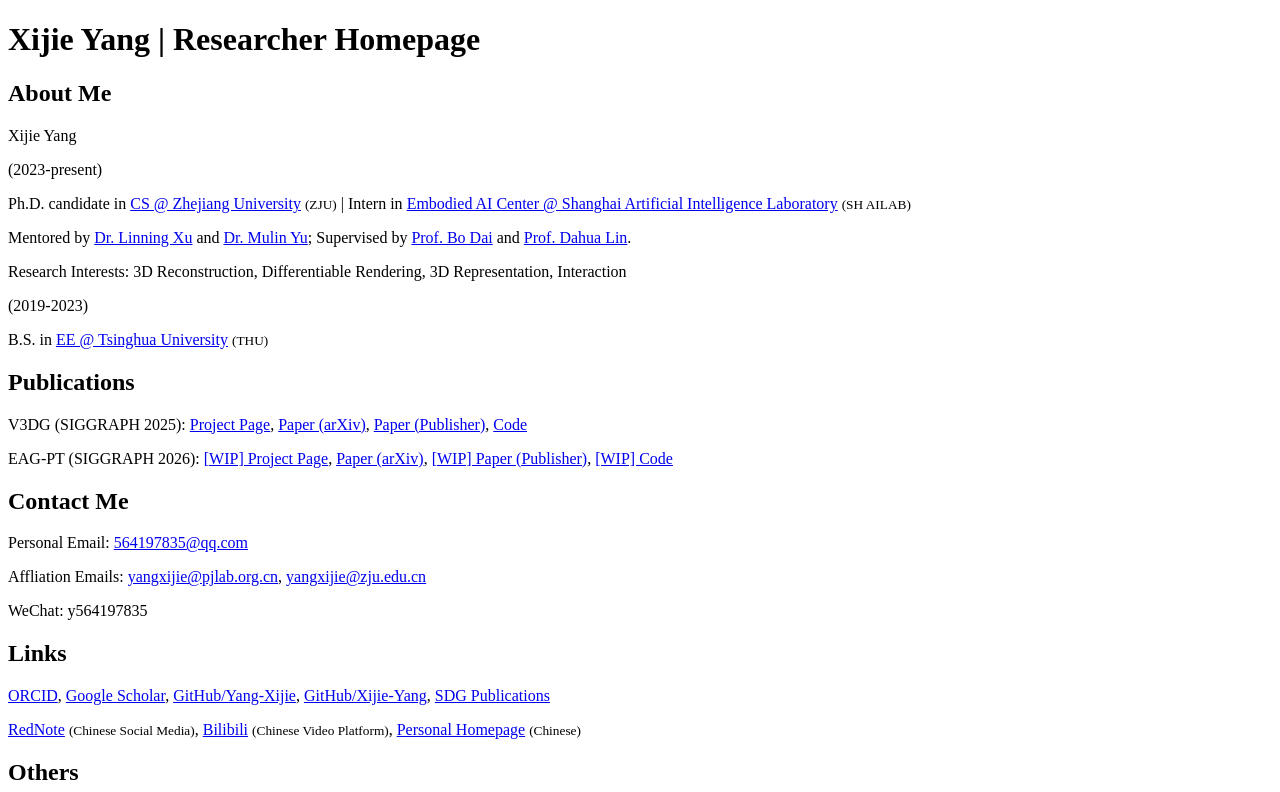
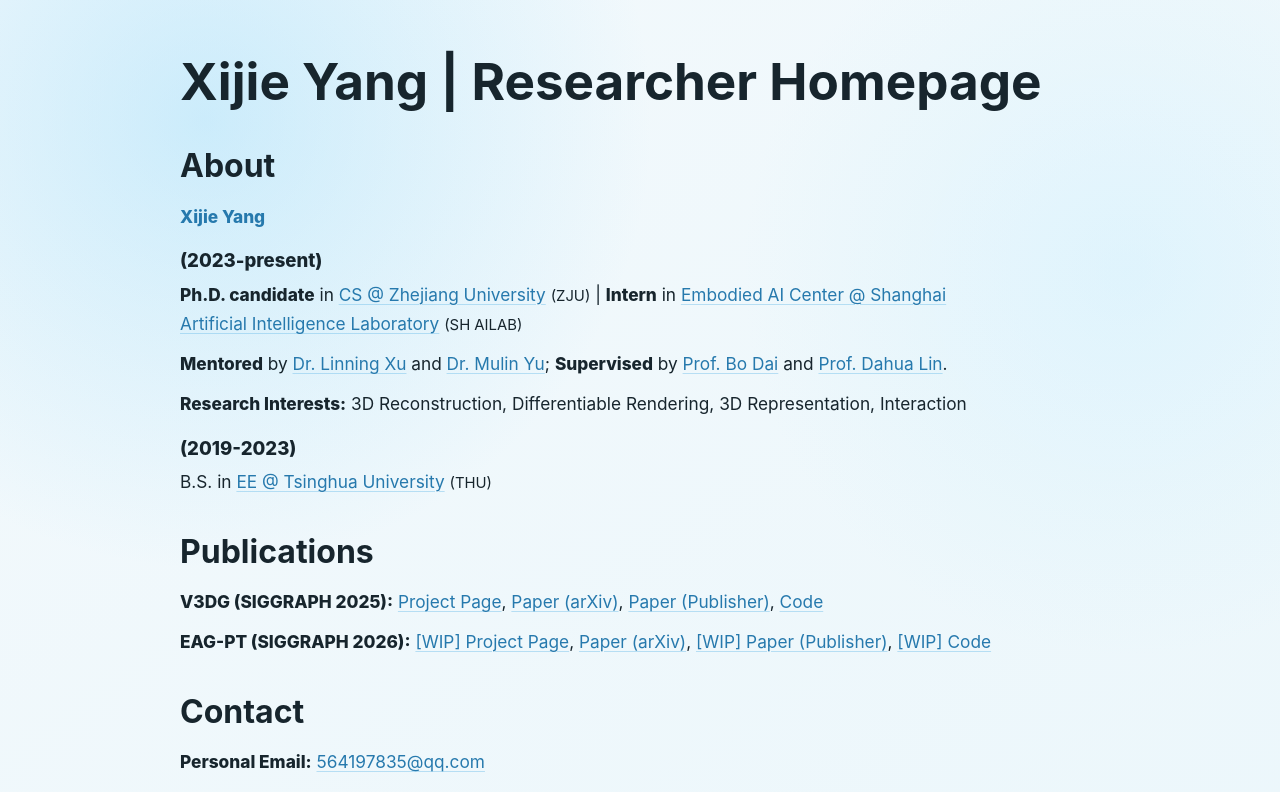
Before and after one commit to Xijie-Yang/xijie-yang.github.io, a React (Vite) app: page / in a window 1280 px wide. Shown: the top 792 px of the page. Built offline with nearby package versions, Linux system fonts and the light colour scheme.

Commit message:
add style

```diff
--- a/src/App.css
+++ b/src/App.css
@@ -0,0 +1,99 @@
+#root {
+  width: min(100% - 32px, 920px);
+  margin: 0 auto;
+  padding: clamp(30px, 5vw, 56px) 0;
+}
+
+h1,
+h2,
+h3,
+p {
+  margin-top: 0;
+}
+
+h1 {
+  max-width: 920px;
+  margin-bottom: clamp(22px, 4vw, 34px);
+  color: var(--text);
+  font-size: clamp(1.9rem, 4vw, 3.2rem);
+  line-height: 1;
+  letter-spacing: 0;
+}
+
+h2 {
+  margin: clamp(20px, 3vw, 30px) 0 18px;
+  padding-top: clamp(2px, 1vw, 8px);
+  color: var(--text);
+  font-size: clamp(1.32rem, 3vw, 2rem);
+  line-height: 1.08;
+  letter-spacing: 0;
+}
+
+h1 + h2 {
+  margin-top: 0;
+}
+
+h3 {
+  margin: 18px 0 8px;
+  color: var(--text);
+  font-size: clamp(1.02rem, 1.8vw, 1.16rem);
+  line-height: 1.2;
+  letter-spacing: 0;
+}
+
+h2 + h3 {
+  margin-top: 0;
+}
+
+p {
+  max-width: 820px;
+  margin-bottom: 10px;
+  color: var(--text);
+  font-size: clamp(1rem, 1.8vw, 1.08rem);
+  line-height: 1.72;
+}
+
+p:empty {
+  display: none;
+}
+
+span[title] {
+  font-weight: 760;
+}
+
+strong {
+  color: var(--text);
+  font-weight: 760;
+}
+
+small {
+  color: var(--text);
+  font-size: 0.86em;
+}
+
+a {
+  border-radius: 4px;
+}
+
+h2 + p span[title],
+h2 + p a,
+h2 + p + p a {
+  color: var(--accent-strong);
+}
+
+@media (max-width: 560px) {
+  #root {
+    width: min(100% - 24px, 920px);
+    padding-top: 28px;
+    padding-bottom: 44px;
+  }
+
+  h1 {
+    margin-bottom: 24px;
+  }
+
+  h2 {
+    margin-top: 22px;
+    margin-bottom: 16px;
+  }
+}
--- a/src/App.jsx
+++ b/src/App.jsx
@@ -7,22 +7,24 @@ function App() {
 
       {/* WIP a brief introduction */}
 
-      <h2>About Me</h2>
+      <h2>About</h2>
 
       <p>
         <span title="杨希杰">Xijie Yang</span>
       </p>
 
-      <p>(2023-present)</p>
+      <h3>
+        <strong>(2023-present)</strong>
+      </h3>
       <p>
-        Ph.D. candidate in{" "}
+        <strong>Ph.D. candidate</strong> in{" "}
         <a
           href="http://www.en.cs.zju.edu.cn"
           title="浙江大学计算机科学与技术学院"
         >
           CS @ Zhejiang University
         </a>{" "}
-        <small>(ZJU)</small> | Intern in{" "}
+        <small>(ZJU)</small> | <strong>Intern</strong> in{" "}
         <a
           href="https://www.shlab.org.cn"
           title="上海人工智能实验室具身智能中心"
@@ -32,7 +34,7 @@ function App() {
         <small>(SH AILAB)</small>
       </p>
       <p>
-        Mentored by{" "}
+        <strong>Mentored</strong> by{" "}
         <a href="https://eveneveno.github.io/lnxu/" title="徐霖宁">
           Dr. Linning Xu
         </a>{" "}
@@ -40,7 +42,7 @@ function App() {
         <a href="https://mulinyu.github.io" title="于沐霖">
           Dr. Mulin Yu
         </a>
-        ; Supervised by{" "}
+        ; <strong>Supervised</strong> by{" "}
         <a href="https://datascience.hku.hk/people/bo-dai/" title="戴勃">
           Prof. Bo Dai
         </a>{" "}
@@ -51,10 +53,12 @@ function App() {
         .
       </p>
       <p>
-        Research Interests: 3D Reconstruction, Differentiable Rendering, 3D
-        Representation, Interaction
+        <strong>Research Interests:</strong> 3D Reconstruction, Differentiable
+        Rendering, 3D Representation, Interaction
       </p>
-      <p>(2019-2023)</p>
+      <h3>
+        <strong>(2019-2023)</strong>
+      </h3>
       <p>
         B.S. in{" "}
         <a href="https://www.ee.tsinghua.edu.cn/en/" title="清华大学电子工程系">
@@ -67,14 +71,14 @@ function App() {
 
       {/* WIP add authors, teaser, abs / brief intro */}
       <p>
-        V3DG (SIGGRAPH 2025):{" "}
+        <strong>V3DG (SIGGRAPH 2025):</strong>{" "}
         <a href="https://xijie-yang.github.io/V3DG/">Project Page</a>,{" "}
         <a href="https://arxiv.org/abs/2505.06523">Paper (arXiv)</a>,{" "}
         <a href="https://doi.org/10.1145/3721238.3730602">Paper (Publisher)</a>,{" "}
         <a href="https://github.com/city-super/V3DG">Code</a>
       </p>
       <p>
-        EAG-PT (SIGGRAPH 2026):{" "}
+        <strong>EAG-PT (SIGGRAPH 2026):</strong>{" "}
         <a href="https://eag-pt.github.io">[WIP] Project Page</a>,{" "}
         <a href="https://arxiv.org/abs/2601.23065">Paper (arXiv)</a>,{" "}
         <a href="https://doi.org/10.1145/3799902.3811054">
@@ -83,22 +87,25 @@ function App() {
         , <a href="https://github.com/InternRobotics/EAG-PT">[WIP] Code</a>
       </p>
 
-      <h2>Contact Me</h2>
+      <h2>Contact</h2>
 
       <p>
-        Personal Email: <a href="mailto:564197835@qq.com">564197835@qq.com</a>
+        <strong>Personal Email:</strong>{" "}
+        <a href="mailto:564197835@qq.com">564197835@qq.com</a>
       </p>
       <p>
-        Affliation Emails:{" "}
+        <strong>Affliation Emails:</strong>{" "}
         <a href="mailto:yangxijie@pjlab.org.cn">yangxijie@pjlab.org.cn</a>,{" "}
         <a href="mailto:yangxijie@zju.edu.cn">yangxijie@zju.edu.cn</a>
       </p>
-      <p>WeChat: y564197835</p>
+      <p>
+        <strong>WeChat:</strong> y564197835
+      </p>
 
       <h2>Links</h2>
 
-      <p></p>
       <p>
+        <strong>Research:</strong>{" "}
         <a href="https://orcid.org/0009-0009-3076-2595">ORCID</a>,{" "}
         <a href="https://scholar.google.com/citations?user=dP5NZVgAAAAJ">
           Google Scholar
@@ -109,6 +116,7 @@ function App() {
       </p>
 
       <p>
+        <strong>Life:</strong>{" "}
         <a href="https://www.xiaohongshu.com/user/profile/61be0cc10000000021024369">
           RedNote
         </a>{" "}
@@ -119,10 +127,11 @@ function App() {
         <small>(Chinese)</small>
       </p>
 
-      <h2>Others</h2>
+      <h2>Miscellaneous</h2>
 
       <p>
-        Honors: Honor for Graduates – Excellence in Academic Innovation{" "}
+        <strong>Honors:</strong> Honor for Graduates – Excellence in Academic
+        Innovation{" "}
         <small>(2025, ZJU)</small>, Outstanding Graduate Leader Award{" "}
         <small>(2024, ZJU)</small>, Award of Honor for Graduate{" "}
         <small>(2024, ZJU)</small>, Outstanding Scholarship for Scientific and
@@ -130,7 +139,8 @@ function App() {
         for Social Practice <small>(2020, THU)</small>
       </p>
       <p>
-        Programming: <a href="https://www.python.org">Python</a>,{" "}
+        <strong>Programming:</strong> <a href="https://www.python.org">Python</a>
+        ,{" "}
         <a href="https://pytorch.org">PyTorch</a>,{" "}
         <a href="https://developer.nvidia.com/cuda">CUDA</a>,{" "}
         <a href="https://developer.apple.com/metal/">Metal</a>; App dev:{" "}
@@ -142,7 +152,7 @@ function App() {
         <a href="https://www.apple.com/final-cut-pro/">FCP</a>
       </p>
       <p>
-        Interesting Projects:{" "}
+        <strong>Interesting Projects:</strong>{" "}
         <a href="https://space.bilibili.com/24502827/lists/139476">
           C++ on macOS Tutorial
         </a>
@@ -160,10 +170,14 @@ function App() {
         , <a href="https://github.com/Ex-Studio/ExSticky">ExSticky</a>
       </p>
 
-      <p>Languages: native Chinese, fluent English, beginner Japanese</p>
+      <p>
+        <strong>Languages:</strong> native Chinese, fluent English, beginner
+        Japanese
+      </p>
 
       <p>
-        Interests: <a href="https://developer.apple.com/macos/">macOS</a>,{" "}
+        <strong>Interests:</strong>{" "}
+        <a href="https://developer.apple.com/macos/">macOS</a>,{" "}
         <a href="https://yang-xijie.github.io/2/Anime/anime-rating-extraordinary/">
           Anime
         </a>
--- a/src/index.css
+++ b/src/index.css
@@ -0,0 +1,110 @@
+:root {
+  color-scheme: light dark;
+  font-family:
+    Inter, ui-sans-serif, system-ui, -apple-system, BlinkMacSystemFont, "Segoe UI",
+    sans-serif;
+  font-synthesis: none;
+  text-rendering: optimizeLegibility;
+  -webkit-font-smoothing: antialiased;
+  --bg: #f3f9fc;
+  --bg-soft: #e9f6fb;
+  --surface: rgba(250, 253, 255, 0.84);
+  --surface-strong: #ffffff;
+  --text: #17252d;
+  --muted: #5d7280;
+  --line: rgba(45, 103, 132, 0.18);
+  --accent: #67b9e8;
+  --accent-strong: #2679ad;
+  --accent-soft: rgba(103, 185, 232, 0.18);
+  --shadow: 0 24px 80px rgba(43, 103, 133, 0.12);
+  --glow-1: rgba(141, 215, 250, 0.38);
+  --glow-2: rgba(193, 236, 255, 0.34);
+  --glow-3: rgba(105, 178, 223, 0.16);
+}
+
+:root[data-theme="dark"] {
+  color-scheme: dark;
+  --bg: #6fa8bf;
+  --bg-soft: #98c9d9;
+  --surface: rgba(135, 190, 209, 0.72);
+  --surface-strong: #a5d0dd;
+  --text: #ffffff;
+  --muted: #ffffff;
+  --line: rgba(255, 255, 255, 0.26);
+  --accent: #d8f7ff;
+  --accent-strong: #165f88;
+  --accent-soft: rgba(255, 255, 255, 0.18);
+  --shadow: 0 24px 72px rgba(48, 104, 126, 0.18);
+  --glow-1: rgba(255, 255, 255, 0.2);
+  --glow-2: rgba(222, 246, 255, 0.18);
+  --glow-3: rgba(123, 188, 213, 0.1);
+}
+
+@media (prefers-color-scheme: dark) {
+  :root:not([data-theme="light"]) {
+    color-scheme: dark;
+    --bg: #6fa8bf;
+    --bg-soft: #98c9d9;
+    --surface: rgba(135, 190, 209, 0.72);
+    --surface-strong: #a5d0dd;
+    --text: #ffffff;
+    --muted: #ffffff;
+    --line: rgba(255, 255, 255, 0.26);
+    --accent: #d8f7ff;
+    --accent-strong: #165f88;
+    --accent-soft: rgba(255, 255, 255, 0.18);
+    --shadow: 0 24px 72px rgba(48, 104, 126, 0.18);
+    --glow-1: rgba(255, 255, 255, 0.2);
+    --glow-2: rgba(222, 246, 255, 0.18);
+    --glow-3: rgba(123, 188, 213, 0.1);
+  }
+}
+
+* {
+  box-sizing: border-box;
+}
+
+html {
+  min-width: 320px;
+  background:
+    radial-gradient(circle at 16% 8%, var(--glow-1), transparent 28rem),
+    radial-gradient(circle at 88% 18%, var(--glow-2), transparent 24rem),
+    radial-gradient(circle at 62% 100%, var(--glow-3), transparent 30rem),
+    linear-gradient(145deg, var(--bg), var(--bg-soft));
+}
+
+body {
+  min-width: 320px;
+  min-height: 100vh;
+  margin: 0;
+  color: var(--text);
+}
+
+button,
+input,
+textarea,
+select {
+  font: inherit;
+}
+
+a {
+  color: var(--accent-strong);
+  text-decoration-color: color-mix(in srgb, var(--accent) 42%, transparent);
+  text-decoration-thickness: 0.08em;
+  text-underline-offset: 0.18em;
+  transition:
+    color 160ms ease,
+    text-decoration-color 160ms ease,
+    background 160ms ease,
+    border-color 160ms ease;
+}
+
+a:hover {
+  color: var(--accent);
+  text-decoration-color: currentColor;
+}
+
+::selection {
+  color: var(--surface-strong);
+  background: var(--accent-strong);
+}
```
